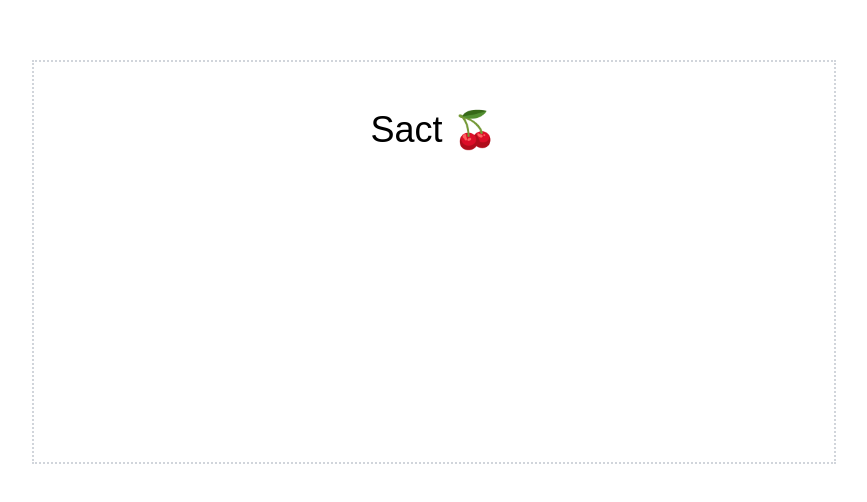
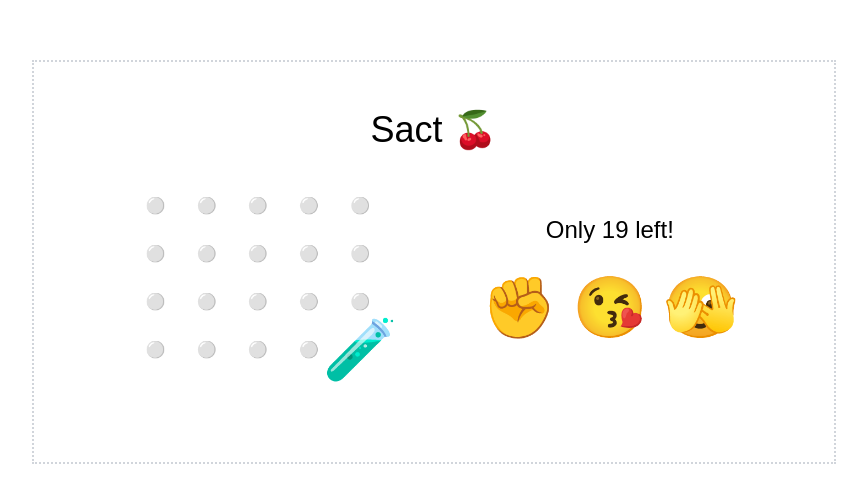
Before and after one commit to chantastic/sact, a Next.js app: page / in a window 1280 px wide. Shown: the part 138-640 px from the top of the page, without its empty margins (206-1073 px from the left). Built offline with nearby package versions, Linux system fonts and the light colour scheme; a web font is replaced by a local one.

Commit message:
add remaining page elements

```diff
--- a/app/page.tsx
+++ b/app/page.tsx
@@ -2,6 +2,42 @@ export default function Home() {
   return (
     <>
       <header className='flex justify-center text-4xl'>Sact 🍒</header>
+      <main className='flex portrait:flex-col landscape:flex-row h-full mt-8 justify-around'>
+        <div className='flex justify-center'>
+          <ol className='grid justify-items-center items-center grid-cols-5 grid-rows-4 max-h-[12rem] max-w-[16rem]'>
+            {Array(19)
+              .fill(null)
+              .map((evacuation, i) => {
+                return (
+                  <li
+                    aria-label={`Evacuation ${i + 1} of 20. Incomplete`}
+                    className='text-md'
+                  >
+                    ⚪️
+                  </li>
+                )
+              })}
+            <li>
+              <span
+                className='text-6xl'
+                aria-label='Final evacuation. Capture and deliver to lab.'
+              >
+                🧪
+              </span>
+            </li>
+          </ol>
+        </div>
+        <div className='flex flex-col'>
+          <p className='flex justify-center py-8 text-2xl'>Only {19} left!</p>
+          <div className='flex flex-row justify-center text-6xl width-full gap-4'>
+            <button aria-label='Complete evacuation, with partner.'>✊</button>
+            <button aria-label='Complete evacuation, with partner.'>😘</button>
+            <button aria-label='Complete evacuation, prefer not to say.'>
+              🫣
+            </button>
+          </div>
+        </div>
+      </main>
     </>
   )
 }
```
Also changed, not shown: 1 other file (tests, documents, lock files or other folders).
